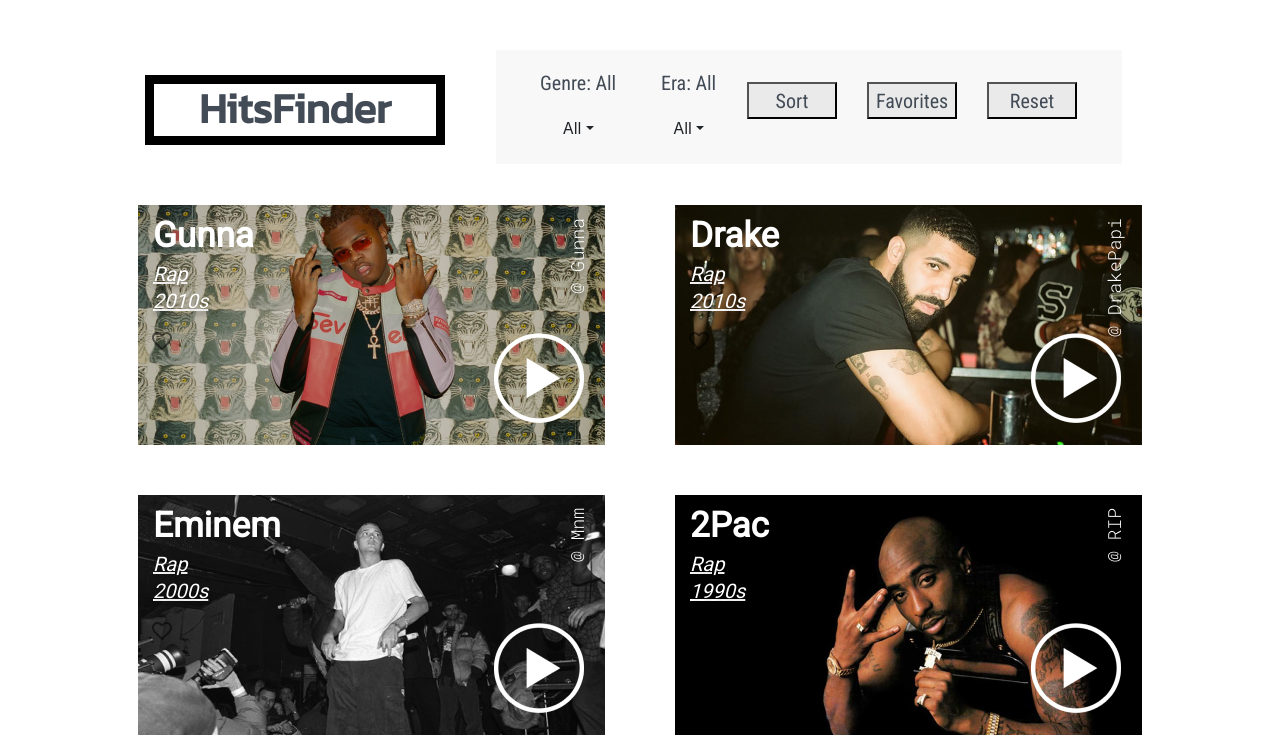
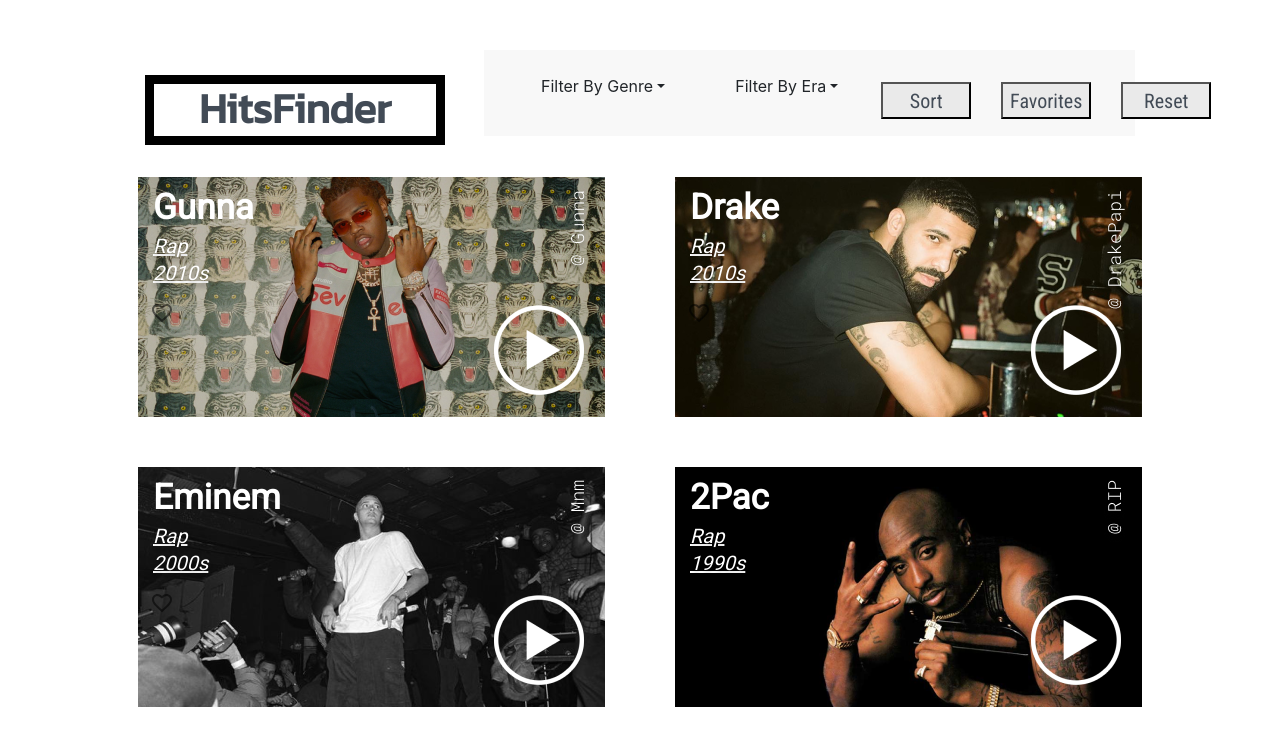
Before and after one commit to GaryZhou98/CSCI1300Development, a React (Create React App) app: page / in a window 1280 px wide. Shown: the top 755 px of the page. Built offline with nearby package versions, Linux system fonts and the light colour scheme.

Commit message:
fixed sort bug, reset bug, and added favoriteButton

```diff
--- a/src/EraFilter.js
+++ b/src/EraFilter.js
@@ -43,10 +43,7 @@
   render() {
     return (
       <div className = "FilterContainer">
-        <div className = "HeadingContainer">
-          <text className = "HeadingText">Era: {this.state.selected} </text>
-        </div>
-        <DropdownButton id="dropdown-basic-button" sz='lg' variant="Primary" drop='down' title={this.state.selected}>
+        <DropdownButton id="dropdown-basic-button" sz='lg' variant="Primary" drop='down' title="Filter By Era">
           <DropdownItem eventKey='1' className = "FilterButton" as="button" onClick={this.filterAll}>All</DropdownItem>
           <DropdownItem eventKey='2' className = "FilterButton" as="button" onClick={this.filterNineties}>1990s</DropdownItem>
           <DropdownItem eventKey='3' className = "FilterButton" as="button" onClick={this.filterZeros}>2000s</DropdownItem>
--- /dev/null
+++ b/src/FavoriteButton.js
@@ -0,0 +1,29 @@
+import React, { Component } from 'react'
+import { IconButton } from '@material-ui/core'
+import { Favorite, FavoriteBorder } from '@material-ui/icons'
+
+export default class FavoriteButton extends Component {
+  constructor(props) {
+    super(props);
+
+    this.state = {
+      favorited: this.props.favorited,
+    }
+  }
+
+  toggleFavorite = () => {
+    this.props.toggleFavorite();
+    this.setState((state) => {
+      return {...state, favorited: !state.favorited};
+    })
+  }
+
+  render() {
+    let icon = this.state.favorited ? <Favorite/> : <FavoriteBorder/>
+    return (
+      <div>
+        <IconButton onClick={this.toggleFavorite}>{icon}</IconButton>
+      </div>
+    )
+  }
+}
--- a/src/FilterItem.js
+++ b/src/FilterItem.js
@@ -1,6 +1,5 @@
 import React, { Component } from 'react'
-import { IconButton } from '@material-ui/core'
-import { Favorite, FavoriteBorder } from '@material-ui/icons'
+import FavoriteButton from './FavoriteButton'
 import './FilterItem.css'
 
 class FilterItem extends Component {
@@ -24,13 +23,13 @@
   }
 
   render() {
-    let icon = this.state.favorited ? <Favorite/> : <FavoriteBorder/>
+
     return (
       <div className="Item" style={{backgroundImage :  `url(${this.state.img})`}}>
         <text className="Artist">{this.state.artist}</text>
         <text className="Description"> {this.state.genre}</text>
         <text className="Description"> {this.state.era}</text>
-        <IconButton onClick={this.toggleFavorite}>{icon}</IconButton>
+        <FavoriteButton toggleFavorite={this.toggleFavorite} favorited={this.state.favorited}></FavoriteButton>
       </div>
     )
   }
--- a/src/FilterList.css
+++ b/src/FilterList.css
@@ -98,7 +98,7 @@
 
 }
 
-.SortButton {
+.Button {
   /* border-radius: 15px; */
   /* font-size: 12px; */
   /* background-color: aliceblue; */
--- a/src/FilterList.js
+++ b/src/FilterList.js
@@ -58,15 +58,15 @@
                   </div>
 
                   <div class = "Item3">
-                    <button className = "SortButton" onClick={this.sortByInitial}>Sort</button>
+                    <button className = "Button" onClick={this.sortByInitial}>Sort</button>
                   </div>
 
                   <div className = "Item4">
-                    <button className = "SortButton" onClick={() => {this.setState((state)=> {return {...state, displayItems: state.displayItems, favoriteOnly:!state.favoriteOnly}})}}>{favoriteButtonText}</button>
+                    <button className = "Button" onClick={() => {this.setState((state)=> {return {...state, displayItems: state.displayItems, favoriteOnly:!state.favoriteOnly}})}}>{favoriteButtonText}</button>
                   </div>
 
                   <div className = "Item5">
-                    <button className = "SortButton" onClick={() => {this.setState((state)=> {return {
+                    <button className = "Button" onClick={() => {this.setState((state)=> {return {
                       items: initialItems(),
                       displayItems: initialItems(),
                       favoriteItems: [],
@@ -193,7 +193,7 @@
   sortByInitial = () => {
     this.setState((state) => {
       return {...state,
-        displayItems: state.items.sort((a,b) => {return a.artist.localeCompare(b.artist)}),
+        displayItems: state.displayItems.sort((a,b) => {return a.artist.localeCompare(b.artist)}),
         sort: true,
       }
     })
--- a/src/GenreFilter.js
+++ b/src/GenreFilter.js
@@ -36,10 +36,7 @@
   render() {
     return (
       <div className = "FilterContainer">
-        <div className = "HeadingContainer">
-          <text className = "HeadingText"> Genre: {this.state.selected} </text>
-        </div>
-        <DropdownButton id="dropdown-basic-button" sz='lg' variant="Primary" drop='down' title={this.state.selected}>
+        <DropdownButton id="dropdown-basic-button" sz='lg' variant="Primary" drop='down' title="Filter By Genre">
           <DropdownItem toggle='true' eventKey='1' className = "FilterButton" as="button" onClick={this.filterAll}>All</DropdownItem>
           <DropdownItem toggle='true' eventKey='2' className = "FilterButton" as="button" onClick={this.filterRap}>Rap</DropdownItem>
           <DropdownItem toggle='true' eventKey='3' className = "FilterButton" as="button" onClick={this.filterPop}>Pop</DropdownItem>
```
